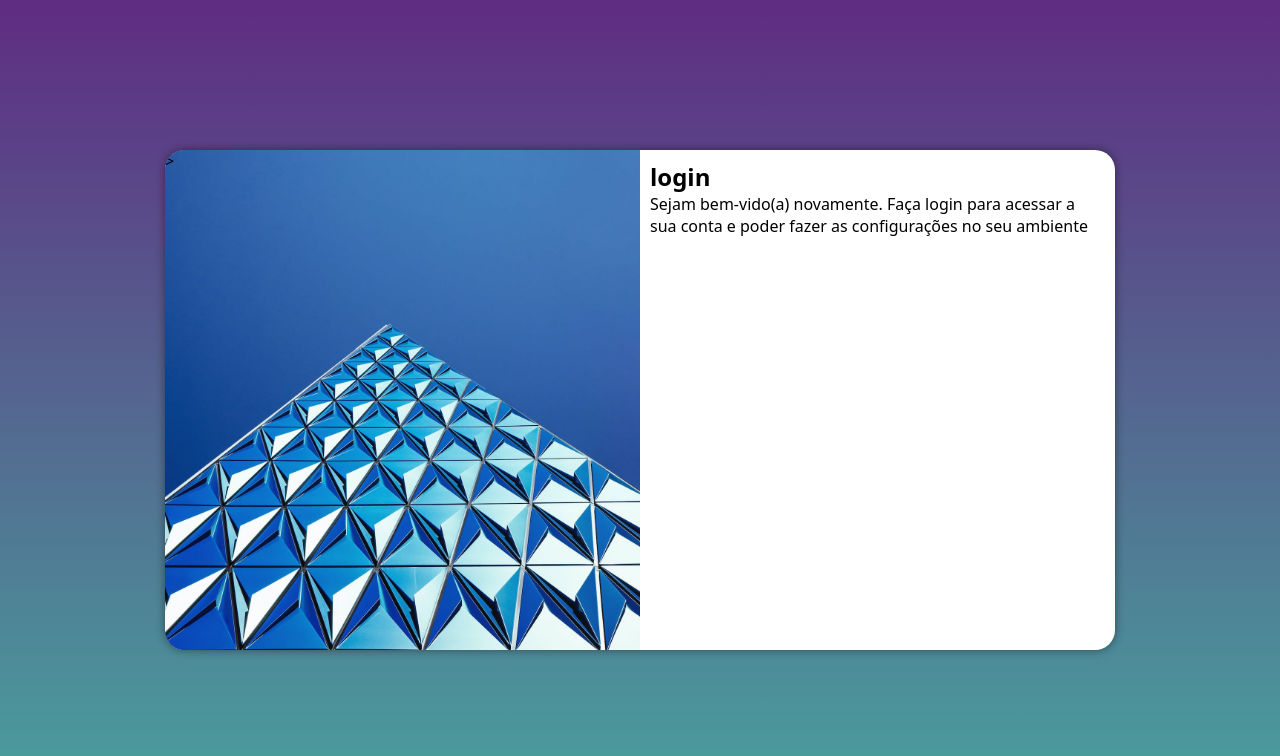
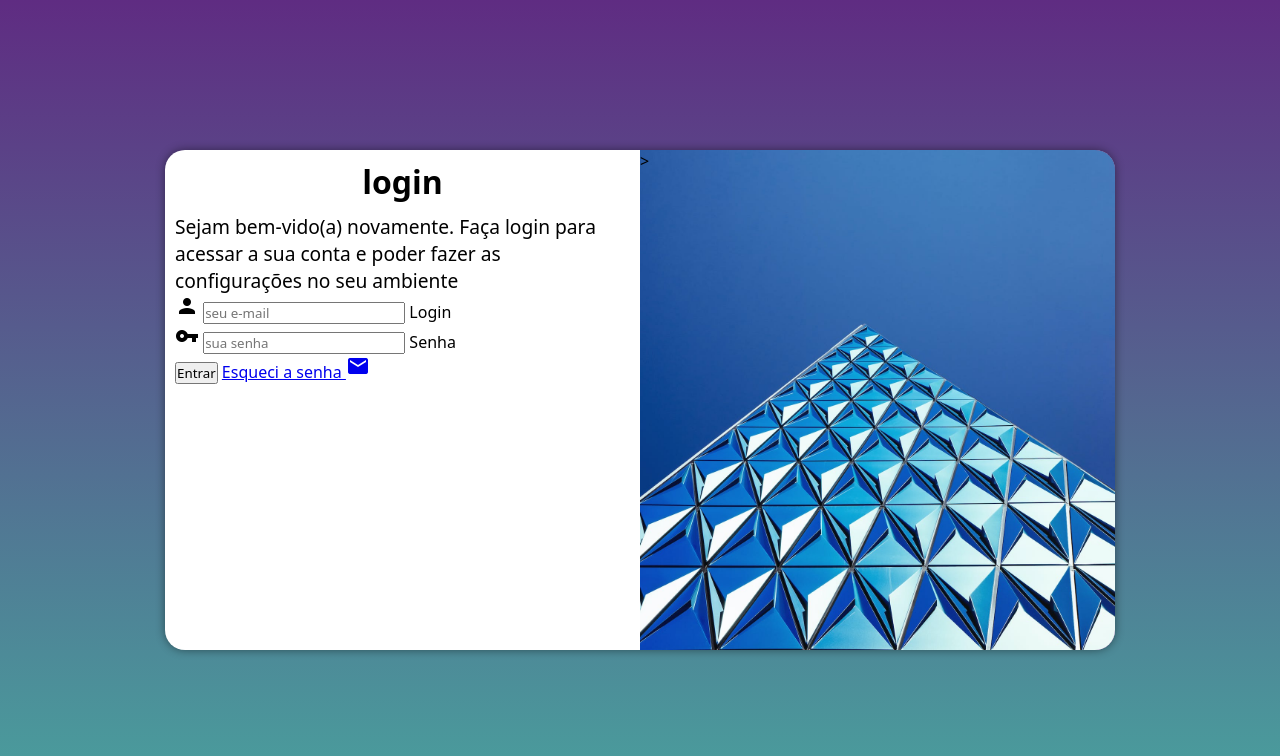
Before and after one commit to rubensprogramador/projeto-login, a plain HTML site: page index.html in a window 1280 px wide. Drawn offline with Linux system fonts and the light colour scheme.

Commit message:
adicionei o formulario

```diff
--- a/estilos/media-query.css
+++ b/estilos/media-query.css
@@ -30,13 +30,20 @@
         width: 950px;
     }
     section#login > div#imagem{
-        float: left;
+        float: right;
         width:50%;
         height: 100%;
     }
 
     section#login > div#formulario{
-        float: right;
+        float: left;
         width: 50%;
     }
+    div#formulario > h1{
+        font-size: 2em;
+    }
+    div#formulario > p {
+        font-size: 1.2em;
+
+
 }
--- a/estilos/style.css
+++ b/estilos/style.css
@@ -51,3 +51,11 @@ section#login > div#formulario {
     padding: 10px;
     display: block;
 }
+div#formulario > h1{
+    text-align: center;
+    margin-bottom:10px ;
+}
+
+div#formulario > p {
+    font-size: 0.8em;
+}
--- a/index.html
+++ b/index.html
@@ -4,6 +4,8 @@
     <meta charset="UTF-8">
     <meta name="viewport" content="width=device-width, initial-scale=1.0">
     <title>login</title>
+    <link href="https://fonts.googleapis.com/icon?family=Material+Icons"
+      rel="stylesheet">
     <link rel="stylesheet" href="estilos/style.css">
     <link rel="stylesheet" href="estilos/media-query.css">
 </head>
@@ -19,7 +21,23 @@
                 <h1>login</h1>
                 <p>Sejam bem-vido(a) novamente. Faça login para acessar a
                 sua conta e poder fazer as configurações no seu ambiente</p>
-                <form action="login.php" method="post">
+                <form action="login.php" method="post" autocomplete="on">
+                    <div class="campo">
+                        <span class="material-icons">person</span>
+
+                        <input type="email" name="login" id="ilogin" placeholder="seu e-mail" autocomplete="email" required maxlength="30">
+                        <label for="ilogin">Login</label>
+
+                    </div>
+                    <diV class="campo">
+                        <span class="material-icons">vpn_key</span>
+
+                        <input type="password" name="senha" id="isenha" placeholder="sua senha" autocomplete="current-password" required minlength="8" maxlength="20">
+                        <label for="isenha">Senha</label>
+
+                    </diV>
+                    <input type="submit" value="Entrar">
+                    <a href="esqueci.html">Esqueci a senha <i class="material-icons">mail</i></a>
 
                 </form>
 
```
